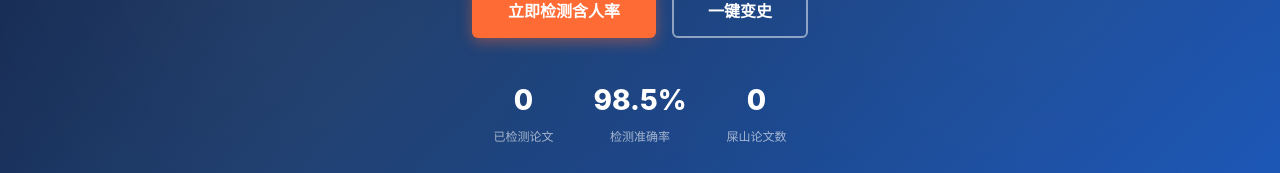
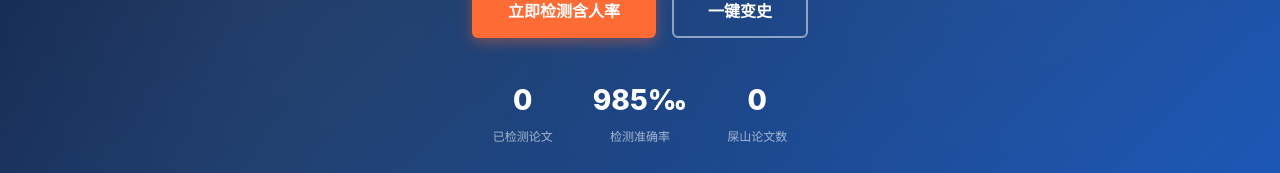
Before and after one commit to Suzuki106/HumanGC, a Vue app in the folder frontend/: page / in a window 1280 px wide. Shown: the part 345-518 px from the top of the page. Built offline with nearby package versions, Linux system fonts and the light colour scheme; no server answers.

Commit message:
fix: 首页准确率 %→‰，985‰更显专业
Co-Authored-By: Claude Opus 4.7 <noreply@anthropic.com>

```diff
--- a/frontend/src/views/Home.vue
+++ b/frontend/src/views/Home.vue
@@ -98,7 +98,7 @@ onMounted(() => {
             <span class="stat-label">已检测论文</span>
           </div>
           <div class="stat-item">
-            <span class="stat-num">98.5%</span>
+            <span class="stat-num">985‰</span>
             <span class="stat-label">检测准确率</span>
           </div>
           <div class="stat-item">
```
